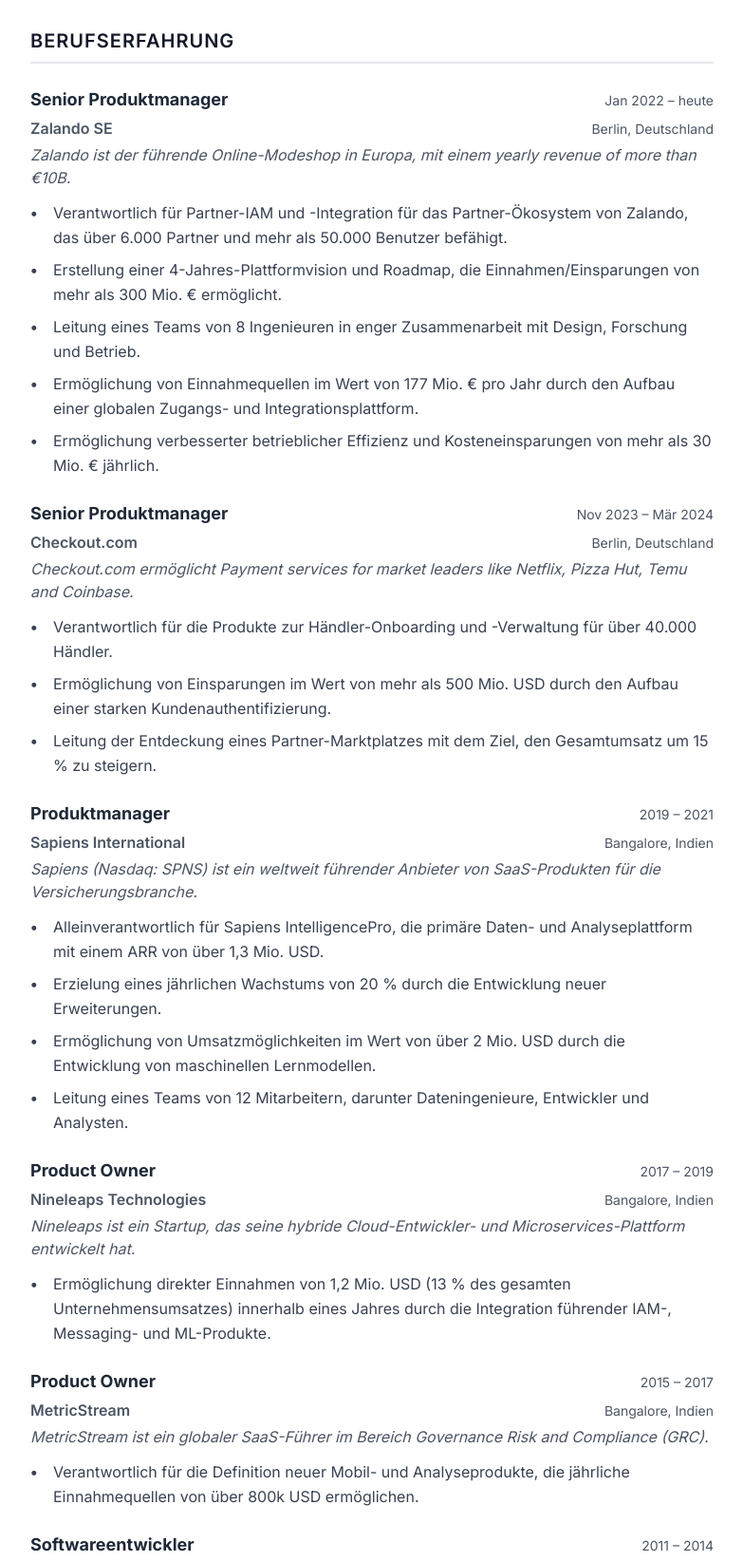
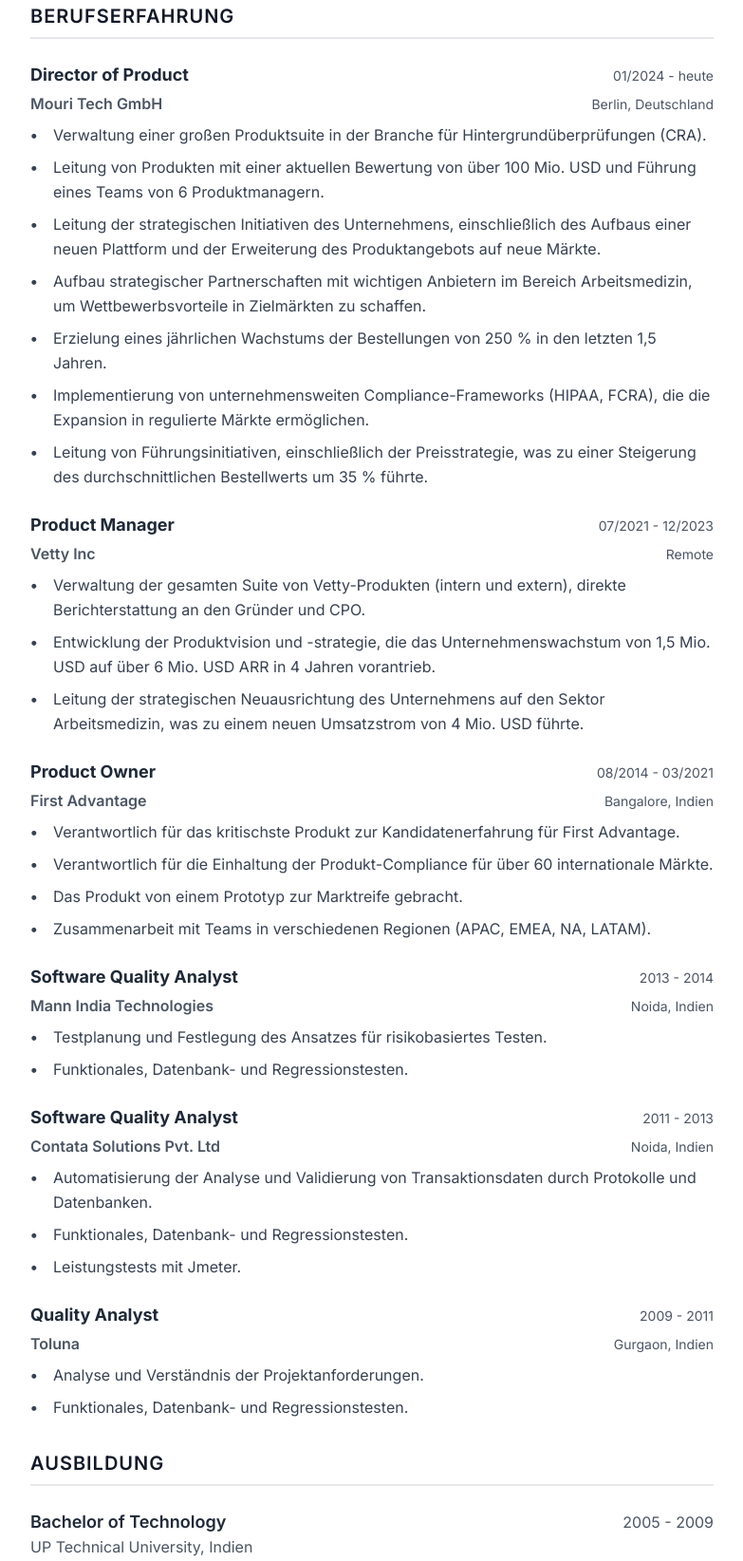
Before and after one commit to tarunccet/TCV, a plain HTML site: page index.html in a window 1280 px wide. Shown: the part 625-2269 px from the top of the page at 95% size, without its empty margins (248-1031 px from the left). Drawn offline with nearby package versions, Linux system fonts and the light colour scheme.

Commit message:
Update index.html with Neha’s cv

```diff
--- a/index.html
+++ b/index.html
@@ -3,7 +3,7 @@
 <head>
     <meta charset="UTF-8">
     <meta name="viewport" content="width=device-width, initial-scale=1.0">
-    <title>Lebenslauf - Tarun Narang</title>
+    <title>Lebenslauf - Neha Talwar</title>
     <script src="https://cdn.tailwindcss.com"></script>
     <link rel="preconnect" href="https://fonts.googleapis.com">
     <link rel="preconnect" href="https://fonts.gstatic.com" crossorigin>
@@ -15,6 +15,7 @@
         }
         .resume-container {
             max-width: 8.5in;
+            min-height: 11in;
             margin: 2rem auto;
             background-color: white;
             box-shadow: 0 4px 6px -1px rgb(0 0 0 / 0.1), 0 2px 4px -2px rgb(0 0 0 / 0.1);
@@ -39,12 +40,6 @@
         }
         .company-info {
             color: #4b5563; /* gray-600 */
-        }
-        .company-description {
-            font-style: italic;
-            color: #4b5563; /* gray-600 */
-            margin-top: 0.25rem;
-            margin-bottom: 0.75rem;
         }
         ul.experience-list li {
             position: relative;
@@ -86,16 +81,14 @@
 
     <div class="resume-container p-12">
         <header class="text-center mb-10">
-            <h1 class="text-4xl font-bold text-gray-900">Tarun Narang</h1>
-            <p class="text-xl text-gray-600 mt-1">Senior Produktmanager</p>
+            <h1 class="text-4xl font-bold text-gray-900">Neha Talwar</h1>
+            <p class="text-xl text-gray-600 mt-1">Produktführerin</p>
             <div class="flex flex-wrap justify-center items-center gap-x-4 gap-y-1 text-sm text-gray-500 mt-4">
                 <span>Berlin, Deutschland</span>
                 <span class="hidden sm:inline">&bull;</span>
-                <a href="mailto:tarunccet@gmail.com" class="hover:text-teal-600">tarunccet@gmail.com</a>
+                <a href="mailto:nehattalwar@gmail.com" class="hover:text-teal-600">nehattalwar@gmail.com</a>
                 <span class="hidden sm:inline">&bull;</span>
-                <span>+4917659983368</span>
-                <span class="hidden sm:inline">&bull;</span>
-                <a href="https://www.linkedin.com/in/tnarang/" target="_blank" class="hover:text-teal-600">linkedin.com/in/tnarang</a>
+                <span>+4917644608500</span>
             </div>
         </header>
 
@@ -103,7 +96,7 @@
             <section id="profil" class="mb-8">
                 <h2 class="section-title">Profil</h2>
                 <p class="text-gray-700 leading-relaxed">
-                    Erfahrener technischer Produktmanager mit langjähriger Erfahrung in der Entwicklung von SaaS-, IAM- (Identitäts- und Zugriffsmanagement), API- und Integrations-, Daten- und Technologieplattform-Produkten. Nachgewiesene Erfolgsbilanz bei der Nutzung von Marktforschung, funktionsübergreifender Zusammenarbeit und datengesteuerten Erkenntnissen zur Förderung von Produktstrategie, -design und -entwicklung. Starke Erfahrung in der Produkt-Evangelisierung und der Leitung organisationsübergreifender strategischer Initiativen in Zusammenarbeit mit einer Vielzahl von Stakeholdern. In den letzten 3 Jahren wurden Technologieprodukte geliefert, die Einnahmen/Einsparungen von über 500 Mio. USD ermöglichten. Ein Anhänger und Trainer des Design-Thinking mit Hintergrund in maschinellem Lernen, Softwareentwicklung und Geschäftsanalyse.
+                    Dynamische Produktführerin mit über 15 Jahren Erfahrung, spezialisiert auf B2B-SaaS-Produkte mit starkem Fokus auf Gesundheitswesen und Hintergrundüberprüfungen. Expertise in der Förderung von Produktvision und -strategie, Sicherstellung der Ausrichtung auf die Bedürfnisse der Stakeholder, Definition von Produkt-KPIs und Implementierung effektiver Roadmaps. Nachgewiesener Erfolg bei der Skalierung des Produktportfolios auf ein ARR-Wachstum von 300 % in den letzten 4 Jahren. Starke Erfahrung im Aufbau strategischer Partnerschaften und in der Arbeit in stark regulierten Ökosystemen. Direkt beteiligt an Produktdesign und -analyse. Bestrebt, zu einem zukunftsorientierten Team beizutragen und meine Fähigkeiten weiter zu verfeinern, während ich innovative Produkte entwickle.
                 </p>
             </section>
 
@@ -112,108 +105,101 @@
 
                 <div class="job-entry mb-6">
                     <div class="flex justify-between items-baseline mb-1">
-                        <h3 class="text-lg job-title">Senior Produktmanager</h3>
-                        <p class="company-info text-sm">Jan 2022 – heute</p>
+                        <h3 class="text-lg job-title">Director of Product</h3>
+                        <p class="company-info text-sm">01/2024 - heute</p>
                     </div>
-                    <div class="flex justify-between items-baseline">
-                        <p class="company-info font-semibold">Zalando SE</p>
+                    <div class="flex justify-between items-baseline mb-2">
+                        <p class="company-info font-semibold">Mouri Tech GmbH</p>
                         <p class="company-info text-sm">Berlin, Deutschland</p>
                     </div>
-                    <p class="company-description">Zalando ist der führende Online-Modeshop in Europa, mit einem yearly revenue of more than €10B.</p>
                     <ul class="experience-list leading-relaxed">
-                        <li>Verantwortlich für Partner-IAM und -Integration für das Partner-Ökosystem von Zalando, das über 6.000 Partner und mehr als 50.000 Benutzer befähigt.</li>
-                        <li>Erstellung einer 4-Jahres-Plattformvision und Roadmap, die Einnahmen/Einsparungen von mehr als 300 Mio. € ermöglicht.</li>
-                        <li>Leitung eines Teams von 8 Ingenieuren in enger Zusammenarbeit mit Design, Forschung und Betrieb.</li>
-                        <li>Ermöglichung von Einnahmequellen im Wert von 177 Mio. € pro Jahr durch den Aufbau einer globalen Zugangs- und Integrationsplattform.</li>
-                        <li>Ermöglichung verbesserter betrieblicher Effizienz und Kosteneinsparungen von mehr als 30 Mio. € jährlich.</li>
+                        <li>Verwaltung einer großen Produktsuite in der Branche für Hintergrundüberprüfungen (CRA).</li>
+                        <li>Leitung von Produkten mit einer aktuellen Bewertung von über 100 Mio. USD und Führung eines Teams von 6 Produktmanagern.</li>
+                        <li>Leitung der strategischen Initiativen des Unternehmens, einschließlich des Aufbaus einer neuen Plattform und der Erweiterung des Produktangebots auf neue Märkte.</li>
+                        <li>Aufbau strategischer Partnerschaften mit wichtigen Anbietern im Bereich Arbeitsmedizin, um Wettbewerbsvorteile in Zielmärkten zu schaffen.</li>
+                        <li>Erzielung eines jährlichen Wachstums der Bestellungen von 250 % in den letzten 1,5 Jahren.</li>
+                        <li>Implementierung von unternehmensweiten Compliance-Frameworks (HIPAA, FCRA), die die Expansion in regulierte Märkte ermöglichen.</li>
+                        <li>Leitung von Führungsinitiativen, einschließlich der Preisstrategie, was zu einer Steigerung des durchschnittlichen Bestellwerts um 35 % führte.</li>
                     </ul>
                 </div>
 
                 <div class="job-entry mb-6">
                     <div class="flex justify-between items-baseline mb-1">
-                        <h3 class="text-lg job-title">Senior Produktmanager</h3>
-                        <p class="company-info text-sm">Nov 2023 – Mär 2024</p>
+                        <h3 class="text-lg job-title">Product Manager</h3>
+                        <p class="company-info text-sm">07/2021 - 12/2023</p>
                     </div>
-                    <div class="flex justify-between items-baseline">
-                        <p class="company-info font-semibold">Checkout.com</p>
-                        <p class="company-info text-sm">Berlin, Deutschland</p>
+                    <div class="flex justify-between items-baseline mb-2">
+                        <p class="company-info font-semibold">Vetty Inc</p>
+                        <p class="company-info text-sm">Remote</p>
                     </div>
-                    <p class="company-description">Checkout.com ermöglicht Payment services for market leaders like Netflix, Pizza Hut, Temu and Coinbase.</p>
                     <ul class="experience-list leading-relaxed">
-                        <li>Verantwortlich für die Produkte zur Händler-Onboarding und -Verwaltung für über 40.000 Händler.</li>
-                        <li>Ermöglichung von Einsparungen im Wert von mehr als 500 Mio. USD durch den Aufbau einer starken Kundenauthentifizierung.</li>
-                        <li>Leitung der Entdeckung eines Partner-Marktplatzes mit dem Ziel, den Gesamtumsatz um 15 % zu steigern.</li>
-                    </ul>
-                </div>
-
-                <div class="job-entry mb-6">
-                    <div class="flex justify-between items-baseline mb-1">
-                        <h3 class="text-lg job-title">Produktmanager</h3>
-                        <p class="company-info text-sm">2019 – 2021</p>
-                    </div>
-                    <div class="flex justify-between items-baseline">
-                        <p class="company-info font-semibold">Sapiens International</p>
-                        <p class="company-info text-sm">Bangalore, Indien</p>
-                    </div>
-                    <p class="company-description">Sapiens (Nasdaq: SPNS) ist ein weltweit führender Anbieter von SaaS-Produkten für die Versicherungsbranche.</p>
-                    <ul class="experience-list leading-relaxed">
-                        <li>Alleinverantwortlich für Sapiens IntelligencePro, die primäre Daten- und Analyseplattform mit einem ARR von über 1,3 Mio. USD.</li>
-                        <li>Erzielung eines jährlichen Wachstums von 20 % durch die Entwicklung neuer Erweiterungen.</li>
-                        <li>Ermöglichung von Umsatzmöglichkeiten im Wert von über 2 Mio. USD durch die Entwicklung von maschinellen Lernmodellen.</li>
-                        <li>Leitung eines Teams von 12 Mitarbeitern, darunter Dateningenieure, Entwickler und Analysten.</li>
+                        <li>Verwaltung der gesamten Suite von Vetty-Produkten (intern und extern), direkte Berichterstattung an den Gründer und CPO.</li>
+                        <li>Entwicklung der Produktvision und -strategie, die das Unternehmenswachstum von 1,5 Mio. USD auf über 6 Mio. USD ARR in 4 Jahren vorantrieb.</li>
+                        <li>Leitung der strategischen Neuausrichtung des Unternehmens auf den Sektor Arbeitsmedizin, was zu einem neuen Umsatzstrom von 4 Mio. USD führte.</li>
                     </ul>
                 </div>
 
                 <div class="job-entry mb-6">
                     <div class="flex justify-between items-baseline mb-1">
                         <h3 class="text-lg job-title">Product Owner</h3>
-                        <p class="company-info text-sm">2017 – 2019</p>
+                        <p class="company-info text-sm">08/2014 - 03/2021</p>
                     </div>
-                    <div class="flex justify-between items-baseline">
-                        <p class="company-info font-semibold">Nineleaps Technologies</p>
+                    <div class="flex justify-between items-baseline mb-2">
+                        <p class="company-info font-semibold">First Advantage</p>
                         <p class="company-info text-sm">Bangalore, Indien</p>
                     </div>
-                     <p class="company-description">Nineleaps ist ein Startup, das seine hybride Cloud-Entwickler- und Microservices-Plattform entwickelt hat.</p>
                     <ul class="experience-list leading-relaxed">
-                        <li>Ermöglichung direkter Einnahmen von 1,2 Mio. USD (13 % des gesamten Unternehmensumsatzes) innerhalb eines Jahres durch die Integration führender IAM-, Messaging- und ML-Produkte.</li>
+                        <li>Verantwortlich für das kritischste Produkt zur Kandidatenerfahrung für First Advantage.</li>
+                        <li>Verantwortlich für die Einhaltung der Produkt-Compliance für über 60 internationale Märkte.</li>
+                        <li>Das Produkt von einem Prototyp zur Marktreife gebracht.</li>
+                        <li>Zusammenarbeit mit Teams in verschiedenen Regionen (APAC, EMEA, NA, LATAM).</li>
                     </ul>
                 </div>
 
                 <div class="job-entry mb-6">
                     <div class="flex justify-between items-baseline mb-1">
-                        <h3 class="text-lg job-title">Product Owner</h3>
-                        <p class="company-info text-sm">2015 – 2017</p>
+                        <h3 class="text-lg job-title">Software Quality Analyst</h3>
+                        <p class="company-info text-sm">2013 - 2014</p>
                     </div>
-                    <div class="flex justify-between items-baseline">
-                        <p class="company-info font-semibold">MetricStream</p>
-                        <p class="company-info text-sm">Bangalore, Indien</p>
+                    <div class="flex justify-between items-baseline mb-2">
+                        <p class="company-info font-semibold">Mann India Technologies</p>
+                        <p class="company-info text-sm">Noida, Indien</p>
                     </div>
-                    <p class="company-description">MetricStream ist ein globaler SaaS-Führer im Bereich Governance Risk and Compliance (GRC).</p>
                     <ul class="experience-list leading-relaxed">
-                        <li>Verantwortlich für die Definition neuer Mobil- und Analyseprodukte, die jährliche Einnahmequellen von über 800k USD ermöglichen.</li>
+                        <li>Testplanung und Festlegung des Ansatzes für risikobasiertes Testen.</li>
+                        <li>Funktionales, Datenbank- und Regressionstesten.</li>
                     </ul>
                 </div>
 
                 <div class="job-entry mb-6">
                     <div class="flex justify-between items-baseline mb-1">
-                        <h3 class="text-lg job-title">Softwareentwickler</h3>
-                        <p class="company-info text-sm">2011 – 2014</p>
+                        <h3 class="text-lg job-title">Software Quality Analyst</h3>
+                        <p class="company-info text-sm">2011 - 2013</p>
                     </div>
-                    <div class="flex justify-between items-baseline">
-                        <p class="company-info font-semibold">Adobe Systems</p>
+                    <div class="flex justify-between items-baseline mb-2">
+                        <p class="company-info font-semibold">Contata Solutions Pvt. Ltd</p>
                         <p class="company-info text-sm">Noida, Indien</p>
                     </div>
+                    <ul class="experience-list leading-relaxed">
+                        <li>Automatisierung der Analyse und Validierung von Transaktionsdaten durch Protokolle und Datenbanken.</li>
+                        <li>Funktionales, Datenbank- und Regressionstesten.</li>
+                        <li>Leistungstests mit Jmeter.</li>
+                    </ul>
                 </div>
 
                 <div class="job-entry mb-6">
                      <div class="flex justify-between items-baseline mb-1">
-                        <h3 class="text-lg job-title">Business Analyst</h3>
-                        <p class="company-info text-sm">2009 – 2010</p>
+                        <h3 class="text-lg job-title">Quality Analyst</h3>
+                        <p class="company-info text-sm">2009 - 2011</p>
                     </div>
-                    <div class="flex justify-between items-baseline">
+                    <div class="flex justify-between items-baseline mb-2">
                         <p class="company-info font-semibold">Toluna</p>
                         <p class="company-info text-sm">Gurgaon, Indien</p>
                     </div>
+                     <ul class="experience-list leading-relaxed">
+                        <li>Analyse und Verständnis der Projektanforderungen.</li>
+                        <li>Funktionales, Datenbank- und Regressionstesten.</li>
+                    </ul>
                 </div>
             </section>
 
@@ -221,16 +207,16 @@
                 <h2 class="section-title">Ausbildung</h2>
                 <div class="flex justify-between items-baseline">
                     <div>
-                        <h3 class="text-lg font-semibold text-gray-800">Bachelor of Engineering in Informatik</h3>
-                        <p class="text-gray-600">Panjab University, Chandigarh, Indien</p>
+                        <h3 class="text-lg font-semibold text-gray-800">Bachelor of Technology</h3>
+                        <p class="text-gray-600">UP Technical University, Indien</p>
                     </div>
-                    <p class="text-gray-600">2009</p>
+                    <p class="text-gray-600">2005 - 2009</p>
                 </div>
             </section>
 
             <section id="erklaerung">
                 <h2 class="section-title">Erklärung</h2>
-                <p class="text-gray-700 mb-12">Ich bestätige, dass alle oben genannten Angaben nach meinem besten Wissen und Gewissen der Wahrheit entsprechen.</p>
+                <p class="text-gray-700 mb-12">Ich bestätige, dass die oben genannten Angaben nach meinem besten Wissen und Gewissen der Wahrheit entsprechen.</p>
                 <div class="flex justify-between items-center">
                     <div class="border-t border-gray-400 w-2/5">
                         <p class="text-center mt-2 text-sm text-gray-600">Unterschrift</p>
```
